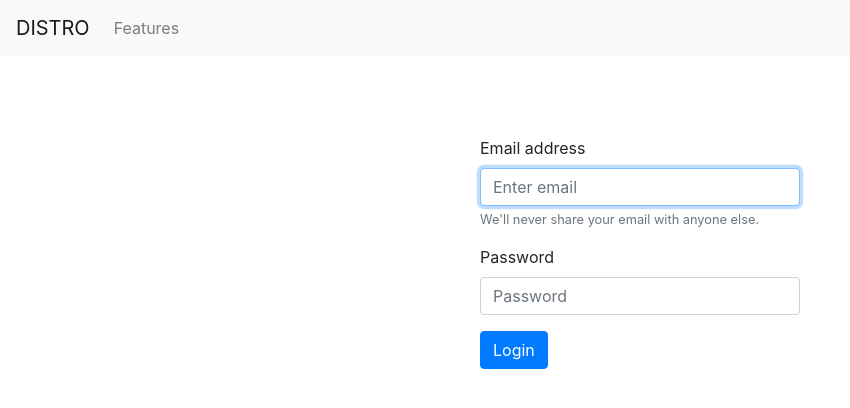
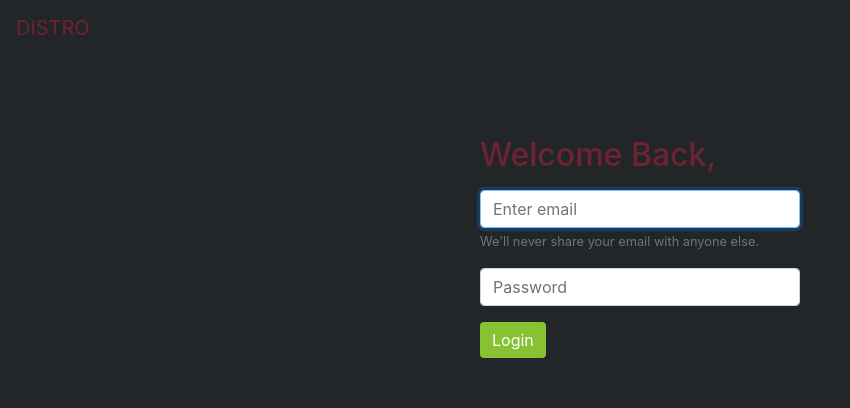
Before and after one commit to davidm505/DISTRO, a Flask app: page /login in a window 1280 px wide. Shown: the top 408 px of the page, without its empty margins (0-850 px from the left). Run offline with Flask 2, Linux system fonts and the light colour scheme; some libraries are stand-ins or nearby versions.

Commit message:
Add styling to all pages. Add new nav links to nav bar. Add project_code field to project table in database.

```diff
--- a/src/app.py
+++ b/src/app.py
@@ -30,22 +30,23 @@ db_file = 'test.sqlite'
 @login_required
 def index():
 
+    # remove project_id if it exits to remove email nav items
+    if session.get("project_id"):
+        session.pop("project_id", None)
+
     id = session.get("user_id")
+
     projects = []
     with sqlite3.connect(db_file) as conn:
         c = conn.cursor()
 
         #query database
-        c.execute("SELECT project_name FROM projects WHERE user_id=?", (id,))
+        c.execute("SELECT project_id, project_name FROM projects WHERE user_id=? GROUP BY project_id", (id,))
 
         projects = c.fetchall()
 
-
     if len(projects) == 0:
         projects[0] = "You don't have any projects!"
-
-    for item in projects:
-        print(item[0])
 
     return render_template("index.html", projects=projects)
 
@@ -92,3 +93,21 @@ def logout():
     session.clear()
 
     return redirect("/")
+
+
+@app.route("/email/<project_id>")
+@login_required
+def email(project_id):
+
+    session["project_id"] = project_id
+
+    rows = []
+    with sqlite3.connect(db_file) as conn:
+        c = conn.cursor()
+
+        c.execute("SELECT project_name, project_code FROM projects WHERE project_id=? AND user_id=?",
+            (project_id, session.get("user_id"),))
+
+        rows = c.fetchall()
+
+    return render_template("email.html")
--- /dev/null
+++ b/src/static/layout-style.css
@@ -0,0 +1,23 @@
+body {
+    background-color: #222629;
+}
+
+.bg-light {
+    background-color: #222629 !important;
+}
+
+.navbar-light .navbar-brand {
+    color: #6F2232;
+}
+
+.navbar-light .navbar-nav .nav-link {
+    color: #6B6E70;
+}
+
+.navbar-light .navbar-brand:hover {
+    color: rgb(204, 59, 88);
+}
+
+.navbar-light .navbar-nav .nav-link:hover {
+    color: rgb(196, 204, 209);
+}
--- a/src/static/login-style.css
+++ b/src/static/login-style.css
@@ -4,3 +4,14 @@ form {
     margin-right: auto;
     margin-top: 5em;
 }
+
+.btn-primary {
+    background-color: #86C232;
+    border: none;
+}
+
+#welcome {
+    color: #6F2232;
+    font-size: 2em;
+    margin-bottom: 0.5em;
+}
--- a/src/templates/index.html
+++ b/src/templates/index.html
@@ -17,8 +17,8 @@
                         <div class="card" style="width: 18rem;">
                             <img class="card-img-top" src="https://m.media-amazon.com/images/M/MV5BMzE5NTgyMDY2N15BMl5BanBnXkFtZTgwNTcyNTAwNzM@._V1_SY1000_CR0,0,667,1000_AL_.jpg" alt="{{ item[0] }} poster">
                             <div class="card-body">
-                                <h5 class="card-title">{{ item[0] }}</h5>
-                                <a href="#" class="btn btn-primary">Create Emails</a>
+                                <h5 class="card-title">{{ item[1] }}</h5>
+                                <a href="/email/{{ item[0] }}" class="btn btn-primary">Create</a>
                             </div>
                         </div>
                     </div>
--- a/src/templates/layout.html
+++ b/src/templates/layout.html
@@ -6,6 +6,7 @@
     <meta http-equiv="X-UA-Compatible" content="ie=edge">
     <!-- bootstrap -->
     <link rel="stylesheet" href="https://stackpath.bootstrapcdn.com/bootstrap/4.3.1/css/bootstrap.min.css" integrity="sha384-ggOyR0iXCbMQv3Xipma34MD+dH/1fQ784/j6cY/iJTQUOhcWr7x9JvoRxT2MZw1T" crossorigin="anonymous">
+    <link rel="stylesheet" href="../static/layout-style.css">
     <!-- custom style -->
     {% block style %}{% endblock %}
     <title>DISTRO | {% block title %}{% endblock %}</title>
@@ -17,9 +18,12 @@
             <span class="navbar-toggler-icon"></span>
         </button>
         <div class="collapse navbar-collapse" id="navbarNavAltMarkup">
-            <ul class="navbar-nav mr-auto">
-                <li class="nav-item"><a class="nav-link" href="#">Features</a></li>
-            </ul>
+            {% if session.project_id %}
+                <ul class="navbar-nav mr-auto">
+                    <li class="nav-item"><a class="nav-link" href="#">Break</a></li>
+                    <li class="nav-item"><a class="nav-link" href="#">Complete</a></li>
+                </ul>
+            {% endif %}
             {% if session.user_id %}
                 <ul class="navbar-nav ml-auto">
                     <li class="nav-item">
--- a/src/templates/login.html
+++ b/src/templates/login.html
@@ -11,13 +11,12 @@
 {% block body %}
     <main>
         <form action="/login" method="POST">
+            <h5 id="welcome">Welcome Back,</h5>
             <div class="form-group">
-              <label for="email">Email address</label>
               <input type="email" class="form-control" name="email" id="email" aria-describedby="emailHelp" placeholder="Enter email" autofocus>
               <small id="emailHelp" class="form-text text-muted">We'll never share your email with anyone else.</small>
             </div>
             <div class="form-group">
-              <label for="pw">Password</label>
               <input type="password" class="form-control" id="pw" placeholder="Password" name="pw">
             </div>
             <button type="submit" class="btn btn-primary">Login</button>
```
Also changed, not shown: src/static/email-style.css (added, +11 -0 lines), src/static/index-style.css (+14 -1 lines), src/templates/email.html (added, +17 -0 lines), src/test.sqlite.
